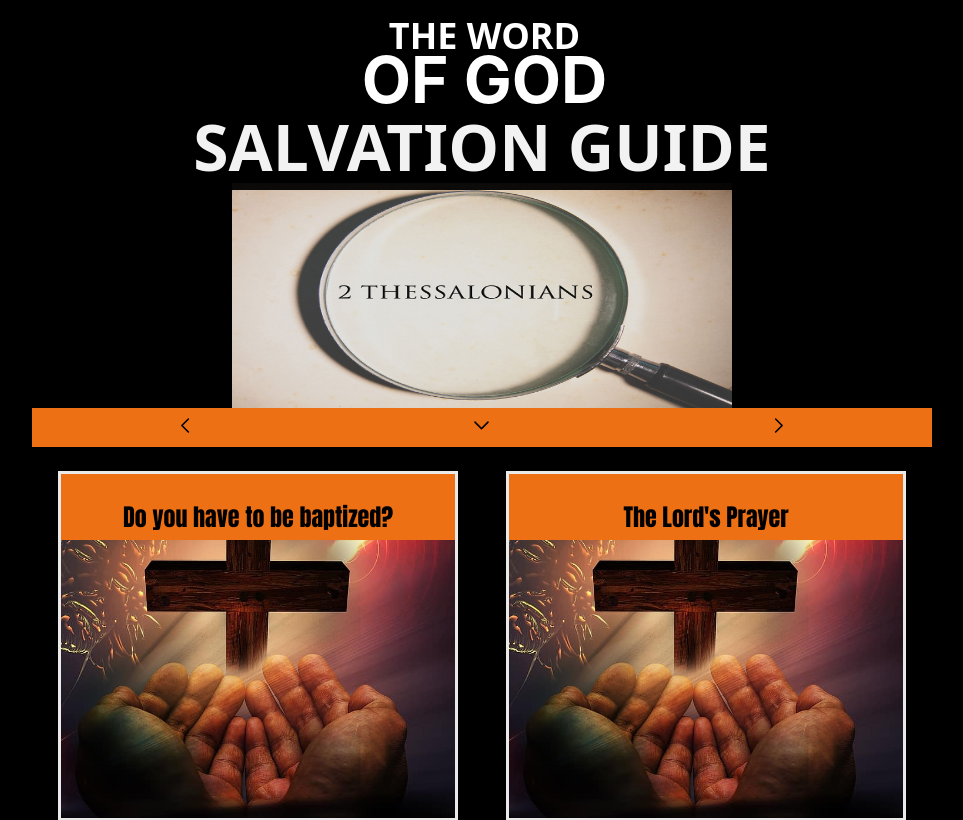
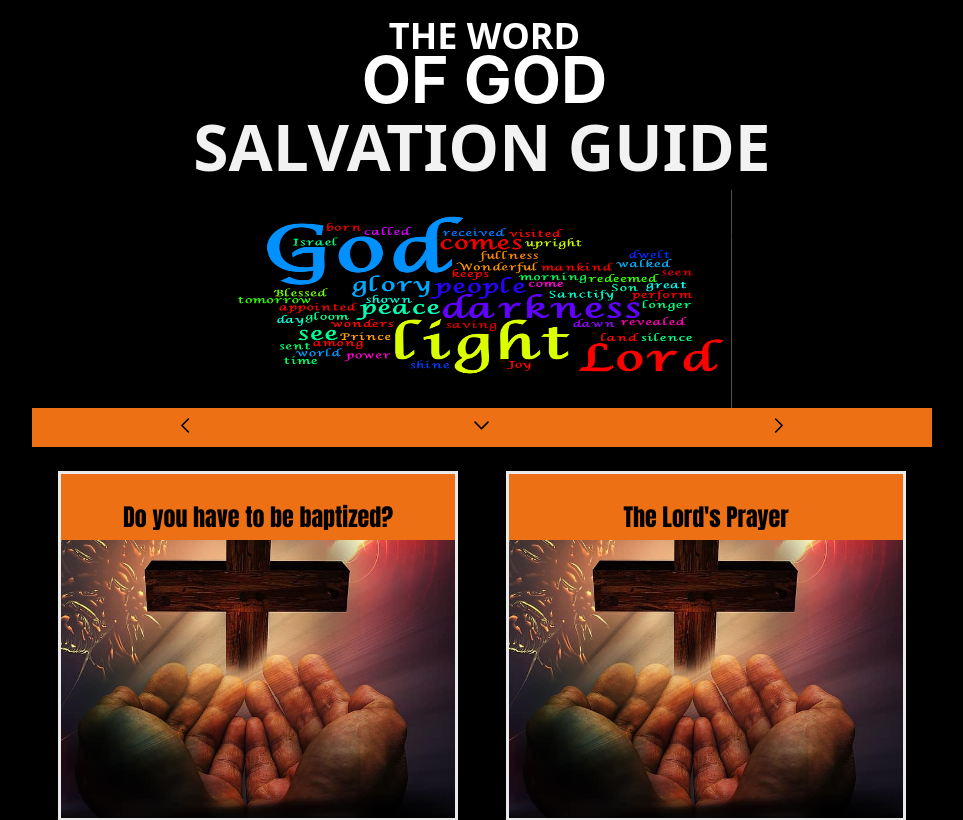
Before and after one commit to jnutt367/salvation-guide, a Next.js app: page / in a window 1280 px wide. Shown: the top 820 px of the page, without its empty margins (158-1121 px from the left). Built offline with nearby package versions, Linux system fonts and the light colour scheme.

Commit message:
Update index.js

```diff
--- a/pages/index.js
+++ b/pages/index.js
@@ -26,7 +26,7 @@ export default function Home() {
          <div  className={styles.image}>
 
        <Image
-                                src="/2_Thessalonians (1).jpg"
+                                src="/wordle-god-is-light-4-random-word-wild (1).png"
                                 alt="Jesus teaching"
                                 height={900}
                                 width={2000}
```
